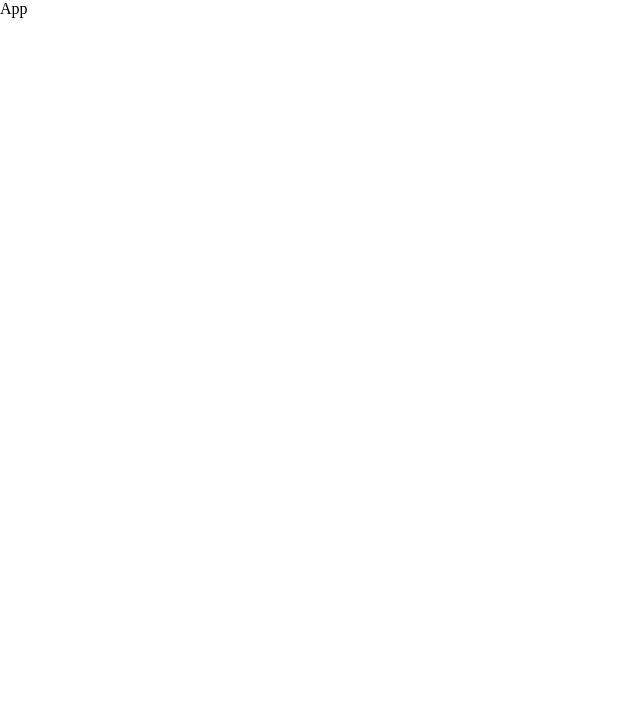
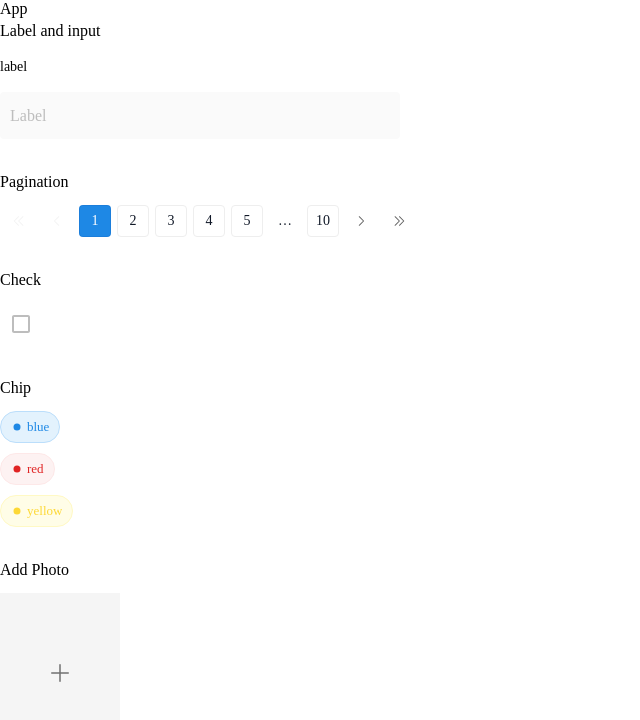
Before and after one commit to media-art-nation/coffee-frontend, a React (Vite) app: page / in a window 1280 px wide. Shown: the top 720 px of the page, without its empty margins (0-640 px from the left). Built offline with nearby package versions, Linux system fonts and the light colour scheme.

Commit message:
[feat] 공통 컴포넌트 구현 완료

```diff
--- a/package.json
+++ b/package.json
@@ -20,6 +20,7 @@
         "@emotion/react": "^11.14.0",
         "@emotion/styled": "^11.14.0",
         "@mui/material": "^6.4.8",
+        "@phosphor-icons/react": "^2.1.7",
         "@tanstack/react-query": "^5.69.0",
         "@vitejs/plugin-react-swc": "^3.8.0",
         "axios": "^1.8.3",
--- a/src/App.tsx
+++ b/src/App.tsx
@@ -1,9 +1,10 @@
-
+import TestComponents from '@/pages/TestComponents';
 
 const App = () => {
     return (
         <div>
-          App
+            App
+            <TestComponents />
         </div>
     );
 };
--- /dev/null
+++ b/src/components/AddPhoto.tsx
@@ -0,0 +1,46 @@
+import React from 'react';
+
+import { IconButton, Stack } from '@mui/material';
+import { Plus } from '@phosphor-icons/react';
+
+import { palette } from '@/themes';
+
+const AddPhoto = () => {
+    const fileInputRef = React.useRef<HTMLInputElement | null>(null);
+
+    const handleClick = () => {
+        fileInputRef.current?.click();
+    };
+
+    const handleFileChange = (event: React.ChangeEvent<HTMLInputElement>) => {
+        const file = event.target.files?.[0];
+        if (file) {
+            const imageUrl = URL.createObjectURL(file);
+            console.log('이미지 URL:', imageUrl);
+        }
+    };
+    return (
+        <Stack
+            sx={{
+                backgroundColor: palette.grey[100],
+                width: '120px',
+                height: '160px',
+                justifyContent: 'center',
+                alignItems: 'center',
+            }}
+        >
+            <input
+                type="file"
+                accept="image/*"
+                ref={fileInputRef}
+                style={{ display: 'none' }}
+                onChange={handleFileChange}
+            />
+            <IconButton onClick={handleClick}>
+                <Plus />
+            </IconButton>
+        </Stack>
+    );
+};
+
+export default AddPhoto;
--- a/src/components/LabelAndInput.tsx
+++ b/src/components/LabelAndInput.tsx
@@ -1,33 +1,25 @@
 import React from 'react';
 
 import { Stack, StackProps, TextField, Typography } from '@mui/material';
-
-import { palette } from '@/themes';
 
 interface LabelAndInputProps extends StackProps {
     labelValue: string;
     inputValue: string;
     inputOnChange: (e: React.ChangeEvent<HTMLInputElement>) => void;
+    placeholder: string;
 }
 
 const LabelAndInput: React.FC<LabelAndInputProps> = ({
     labelValue,
     inputValue,
     inputOnChange,
+    placeholder,
     sx,
 }) => {
     return (
         <Stack sx={{ ...sx, gap: '12px' }}>
             <Typography sx={{ fontSize: '14px' }}>{labelValue}</Typography>
-            <TextField
-                sx={{
-                    '& .MuiOutlinedInput-root': {
-                        '& input': { background: palette.grey[50] },
-                    },
-                }}
-                value={inputValue}
-                onChange={inputOnChange}
-            />
+            <TextField placeholder={placeholder} value={inputValue} onChange={inputOnChange} />
         </Stack>
     );
 };
--- /dev/null
+++ b/src/pages/TestComponents.tsx
@@ -0,0 +1,46 @@
+import React from 'react';
+
+import { Checkbox, Chip, Pagination, Stack, Typography } from '@mui/material';
+
+import AddPhoto from '@/components/AddPhoto';
+import LabelAndInput from '@/components/LabelAndInput';
+
+const TestComponents = () => {
+    const [input, setInput] = React.useState<string>('');
+    return (
+        <Stack sx={{ gap: '30px' }}>
+            <Stack gap={'10px'}>
+                <Typography>Label and input</Typography>
+                <LabelAndInput
+                    sx={{ width: '400px' }}
+                    inputValue={input}
+                    inputOnChange={(e: React.ChangeEvent<HTMLInputElement>) =>
+                        setInput(e.target.value)
+                    }
+                    labelValue="label"
+                    placeholder="Label"
+                />
+            </Stack>
+            <Stack gap={'10px'}>
+                <Typography>Pagination</Typography>
+                <Pagination count={10} />
+            </Stack>
+            <Stack gap={'10px'}>
+                <Typography>Check</Typography>
+                <Checkbox />
+            </Stack>
+            <Stack gap={'10px'}>
+                <Typography>Chip</Typography>
+                {['blue', 'red', 'yellow'].map((item) => (
+                    <Chip key={item} label={item} color={item as 'blue' | 'yellow' | 'red'} />
+                ))}
+            </Stack>
+            <Stack gap={'10px'}>
+                <Typography>Add Photo</Typography>
+                <AddPhoto />
+            </Stack>
+        </Stack>
+    );
+};
+
+export default TestComponents;
--- a/src/themes/palette.ts
+++ b/src/themes/palette.ts
@@ -8,7 +8,7 @@ interface CustomPaletteOptions extends PaletteOptions {
     blue: CustomColor;
     grey: CustomColor;
     success: CustomColor;
-    error: CustomColor;
+    red: CustomColor;
     yellow: CustomColor;
     divider: string;
     // TODO: text, common, action color 확정 시 타입 재정의 2024.04.01 kbc
@@ -32,7 +32,7 @@ export const palette: CustomPaletteOptions = {
         900: '#0d47a1',
     },
     grey: {
-        main: '9e9e9e',
+        main: '#9e9e9e',
         50: '#fafafa',
         100: '#f5f5f5',
         200: '#eeeeee',
@@ -57,7 +57,7 @@ export const palette: CustomPaletteOptions = {
         800: '#03543F',
         900: '#014737',
     },
-    error: {
+    red: {
         main: '#F05252', // 500
         50: '#FDF2F2',
         100: '#FDE8E8',
--- a/src/themes/theme.tsx
+++ b/src/themes/theme.tsx
@@ -1,4 +1,11 @@
-import { Shadows, createTheme } from '@mui/material';
+import { PaginationItem, Shadows, createTheme } from '@mui/material';
+import {
+    CaretDoubleLeft,
+    CaretDoubleRight,
+    CaretLeft,
+    CaretRight,
+    DotOutline,
+} from '@phosphor-icons/react';
 
 import { palette } from '.';
 
@@ -25,6 +32,14 @@ declare module '@mui/material/Typography' {
         'caption/regular': true;
         'helperText/semibold': true;
         'helperText/regular': true;
+    }
+}
+
+declare module '@mui/material/Chip' {
+    interface ChipPropsColorOverrides {
+        blue: true;
+        red: true;
+        yellow: true;
     }
 }
 
@@ -154,6 +169,7 @@ export const theme = createTheme({
                         '& input': {
                             padding: '12px 10px',
                             borderRadius: '4px',
+                            background: palette.grey[50],
                         },
                         '& fieldset': {
                             borderColor: 'transparent',
@@ -165,8 +181,126 @@ export const theme = createTheme({
                             border: `1px solid ${palette.grey[500]}`,
                         },
                     },
+                    '& .MuiOutlinedInput-input::placeholder': {
+                        color: palette.grey[400],
+                        opacity: 1, // 기본적으로 placeholder는 opacity 0.54 정도로 설정되어 있음
+                    },
                 },
             },
         },
+        MuiPagination: {
+            defaultProps: {
+                variant: 'outlined',
+                shape: 'rounded',
+                color: 'primary',
+                showFirstButton: true,
+                showLastButton: true,
+                renderItem: (item) => (
+                    <PaginationItem
+                        slots={{
+                            previous: CaretLeft,
+                            next: CaretRight,
+                            first: CaretDoubleLeft,
+                            last: CaretDoubleRight,
+                        }}
+                        {...item}
+                    />
+                ),
+            },
+            styleOverrides: {
+                root: {
+                    'li > button': { width: '32px', border: `1px solid ${palette.grey[200]}` },
+                    'li': {
+                        '.Mui-selected': {
+                            color: palette.common.white,
+                            backgroundColor: palette.blue[600],
+                        },
+                    },
+
+                    'svg': { width: '14px', height: '14px' },
+
+                    '& .MuiPaginationItem-firstLast': {
+                        border: 0,
+                        svg: { color: palette.grey[700] },
+                    },
+                    '& .MuiPaginationItem-previousNext': {
+                        border: 0,
+                        svg: { color: palette.grey[700] },
+                    },
+
+                    '& .Mui-disabled': {
+                        svg: { color: palette.grey[300] },
+                    },
+                },
+            },
+        },
+        MuiCheckbox: {
+            styleOverrides: {
+                root: {
+                    'width': 'fit-content',
+                    '.MuiSvgIcon-root': {
+                        color: palette.grey[400],
+                    },
+                    '&.Mui-checked .MuiSvgIcon-root': {
+                        color: palette.grey[700],
+                    },
+                },
+            },
+        },
+        MuiChip: {
+            defaultProps: {
+                icon: <DotOutline size={32} weight="fill" />,
+            },
+            styleOverrides: {
+                root: {
+                    'width': 'fit-content',
+                    'paddingRight': '10px',
+                    '& .MuiChip-label': {
+                        padding: 0,
+                    },
+                    '& .MuiChip-icon': {
+                        marginLeft: '0px',
+                    },
+                },
+            },
+            variants: [
+                {
+                    props: { color: 'blue' },
+                    style: {
+                        border: `1px solid ${palette.blue[100]}`,
+                        color: palette.blue[600],
+                        backgroundColor: palette.blue[50],
+
+                        svg: {
+                            color: palette.blue[600],
+                        },
+                    },
+                },
+                {
+                    props: { color: 'red' },
+                    style: {
+                        border: `1px solid ${palette.red[100]}`,
+                        color: palette.red[600],
+                        backgroundColor: palette.red[50],
+
+                        svg: {
+                            color: palette.red[600],
+                        },
+                    },
+                },
+                {
+                    props: { color: 'yellow' },
+                    style: {
+                        border: `1px solid ${palette.yellow[100]}`,
+                        color: palette.yellow[600],
+                        backgroundColor: palette.yellow[50],
+
+                        svg: {
+                            color: palette.yellow[600],
+                        },
+                    },
+                },
+            ],
+        },
     },
 });
```
Also changed, not shown: 1 other file (tests, documents, lock files or other folders).
